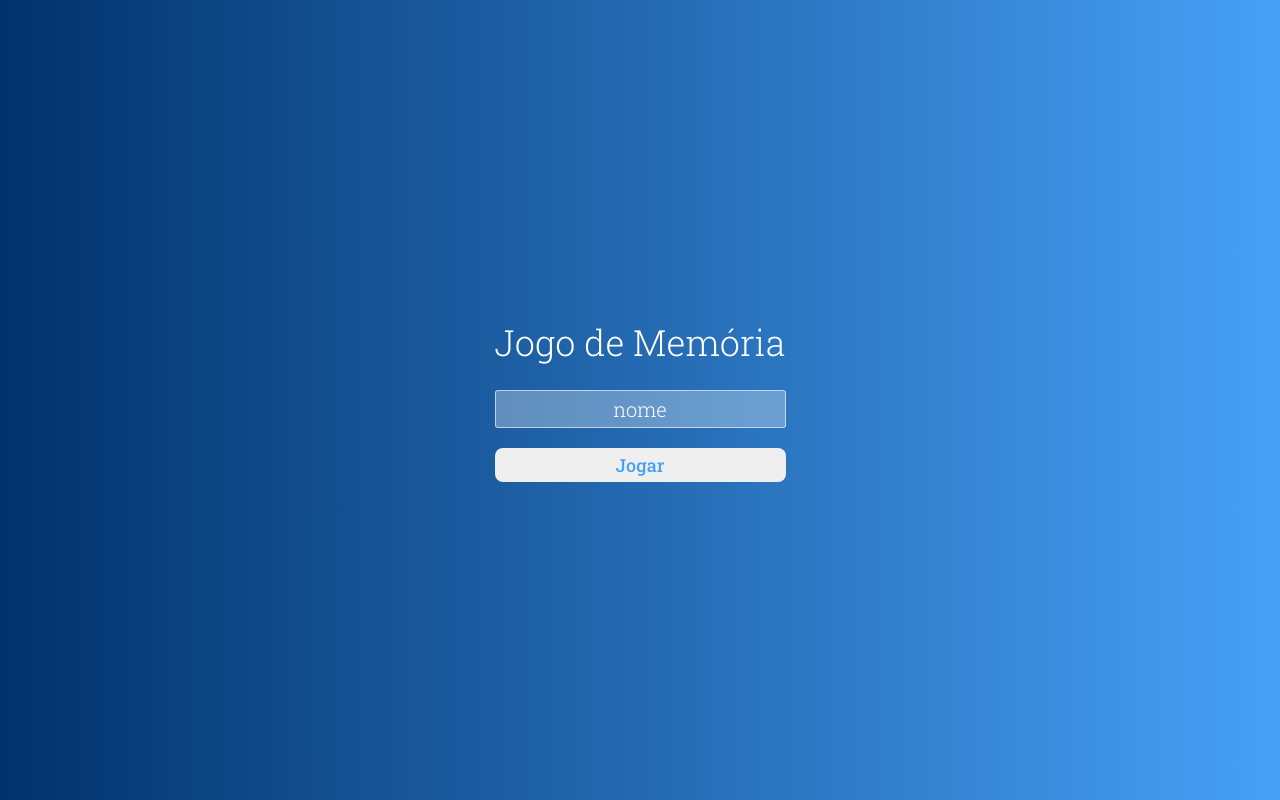
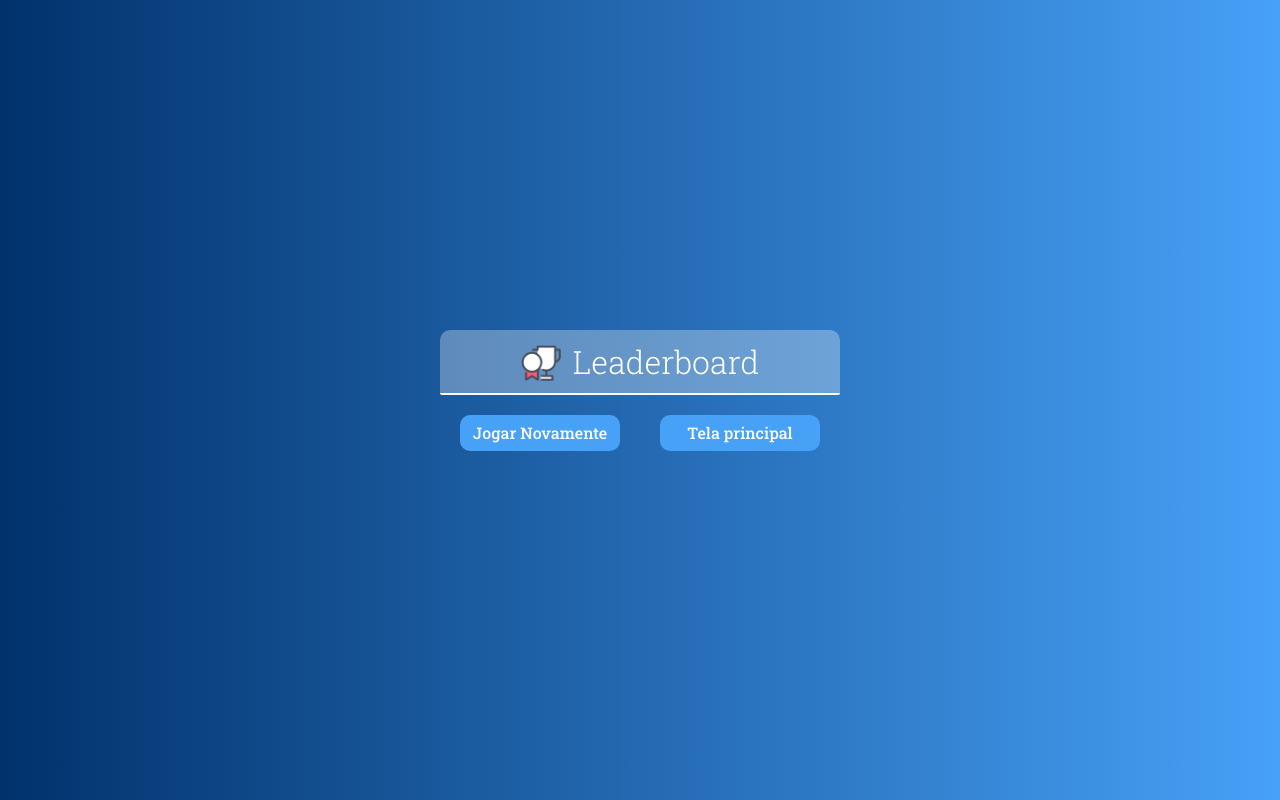
Before and after one commit to MayconRRibeiro/Memory-Game, a React (Create React App) app: page /leaderboard in a window 1280 px wide. Before the commit this address led to /. Built offline with nearby package versions, Linux system fonts and the light colour scheme.

Commit message:
Adicionando Shade nos buttons do Leaderboard

```diff
--- a/src/pages/Leaderboard/index.tsx
+++ b/src/pages/Leaderboard/index.tsx
@@ -29,7 +29,7 @@ const Leaderboard: React.FC = () => {
 
   useEffect(() => {
     if (!data || !data.name) {
-      history.push('/');
+      // history.push('/');
 
       return;
     }
--- a/src/pages/Leaderboard/styles.ts
+++ b/src/pages/Leaderboard/styles.ts
@@ -1,4 +1,5 @@
 import styled from 'styled-components';
+import { shade } from 'polished';
 
 export const Container = styled.div`
   display: flex;
@@ -11,29 +12,6 @@ export const Container = styled.div`
 
 export const Board = styled.div`
   width: auto;
-
-  a {
-    background-color: #47a1f7;
-    text-decoration: none;
-
-    width: 100%;
-    max-width: 200px;
-    height: 36px;
-
-    border-radius: 10px;
-
-    display: flex;
-    flex-direction: center;
-    align-items: center;
-
-    margin: 20px;
-
-    strong {
-      flex: 1;
-      text-align: center;
-      color: #fff;
-    }
-  }
 `;
 
 export const Header = styled.div`
@@ -79,14 +57,16 @@ export const Content = styled.div`
   li {
     display: flex;
 
+    width: 100%;
+
     font-size: 16px;
-    width: 100%;
 
     padding: 10px;
 
     &::before {
       content: counter(selection);
       color: #1b262c;
+
       margin-right: 10px;
     }
 
@@ -96,6 +76,7 @@ export const Content = styled.div`
 
     span {
       color: #3282b8;
+
       margin-left: auto;
     }
   }
@@ -105,4 +86,33 @@ export const GroupButton = styled.div`
   display: flex;
   align-items: center;
   justify-content: center;
+
+  transition: background-color 0.2s;
+
+  a {
+    display: flex;
+    flex-direction: center;
+    align-items: center;
+
+    width: 100%;
+    max-width: 200px;
+    height: 36px;
+
+    border-radius: 10px;
+    margin: 20px;
+
+    background-color: #47a1f7;
+    transition: background-color 0.2s;
+    text-decoration: none;
+
+    &:hover {
+      background: ${shade(0.2, '#47a1f7')};
+    }
+
+    strong {
+      flex: 1;
+      text-align: center;
+      color: #fff;
+    }
+  }
 `;
```
